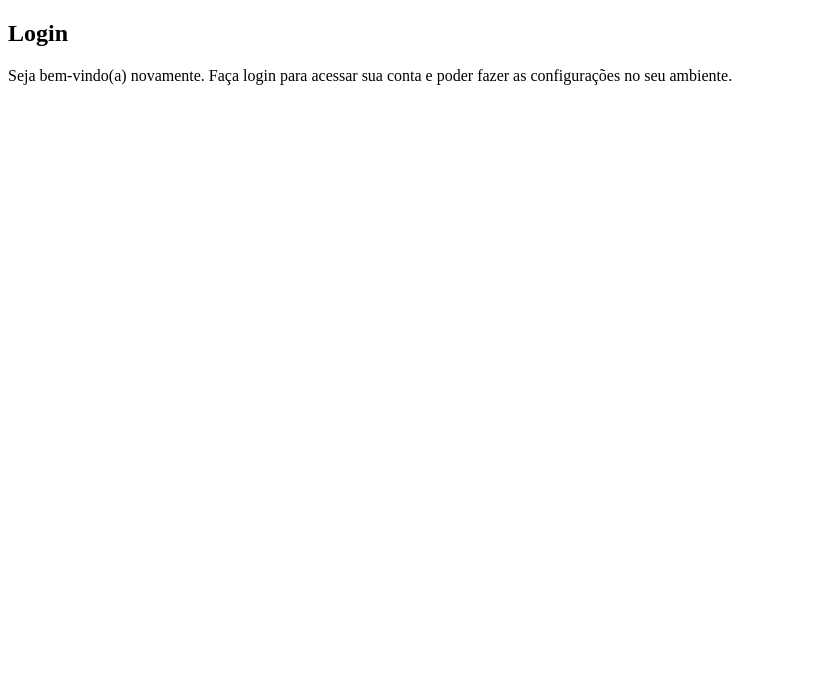
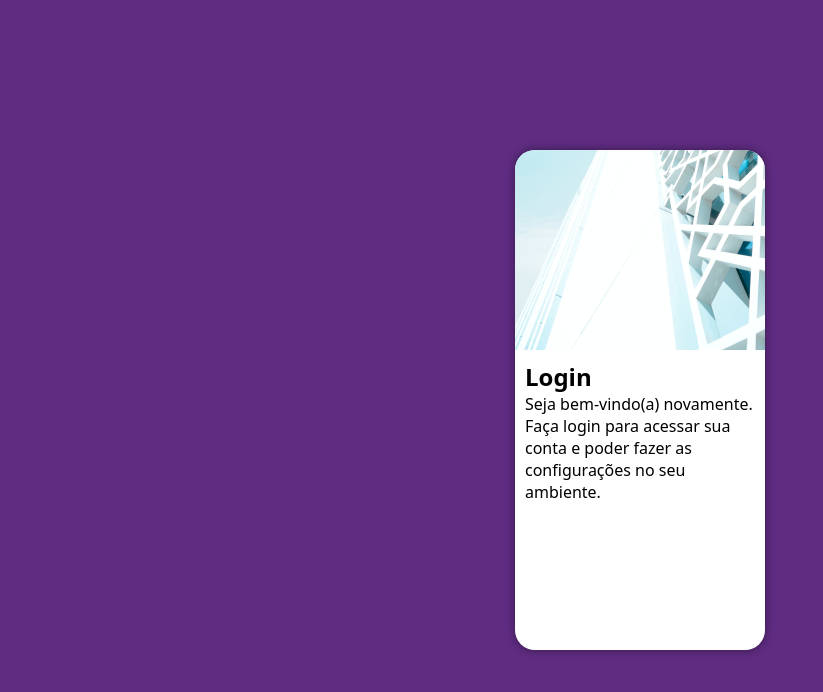
Before and after one commit to JeovaniQuicongo/projeto-login, a plain HTML site: page index.html in a window 1280 px wide. Shown: the whole page, without its empty margins (0-823 px from the left). Drawn offline with Linux system fonts and the light colour scheme.

Commit message:
atualizei projeto login

```diff
--- a/estilos/style.css
+++ b/estilos/style.css
@@ -3,3 +3,44 @@
 /*Paleta de cores
 Verde: #49a09d
 Lilás: #5f2c82*/
+
+*{
+    font-family: system-ui, -apple-system, BlinkMacSystemFont, 'Segoe UI', Roboto, Oxygen, Ubuntu, Cantarell, 'Open Sans', 'Helvetica Neue', sans-serif;
+    padding: 0px;
+    margin: 0px;
+    box-sizing: border-box;
+}
+body, html{
+    background-color: #5f2c82;
+    height: 100vh;
+    width: 100vw;
+}
+main{
+    position: relative;
+    height: 100vh;
+    width: 100vw;
+}
+section#login{
+    position: absolute;
+    top: 50%;
+    left: 50%;
+    transform: translate(-50%, -50%);
+
+    background-color: white;
+    width: 250px;
+    height: 500px;
+    border-radius: 20px;
+    box-shadow: 0px 0px 10px rgba(0, 0, 0, 0.450);
+}
+section#login > div#imagem{
+    display: block;
+    background-image: url(../imagens/build.jpg);
+    background-size: cover;
+    background-position: left bottom;
+    height: 200px;
+    border-radius: 20px 20px 0px 0px;
+}
+section#login div#formulario{
+    display: block;
+    padding: 10px;
+}
--- a/index.html
+++ b/index.html
@@ -10,14 +10,16 @@
 <body>
     <main>
         <section id="login">
-            <div id="img">
-
+            <div id="imagem">
+                <!--Aqui vai a img nas css-->
             </div>
-            <div id="form">
+            <div id="formulario">
                 <h1>Login</h1>
                 <p>Seja bem-vindo(a) novamente. Faça login para acessar sua conta e poder fazer as configurações no seu ambiente.</p>
             </div>
-            <form action=""></form>
+            <form action="login.php" method="post">
+
+            </form>
         </section>
     </main>
 </body>
```
